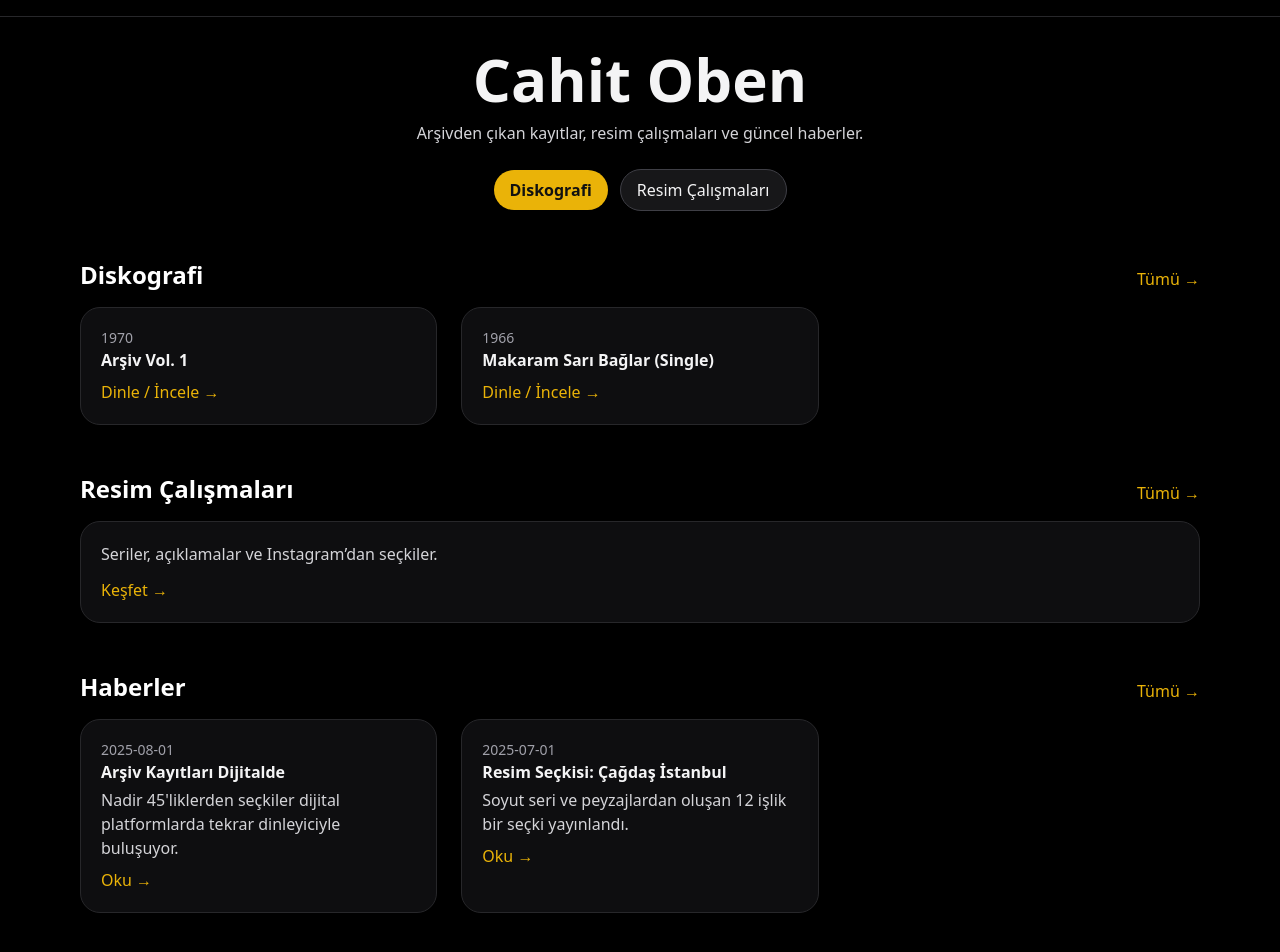
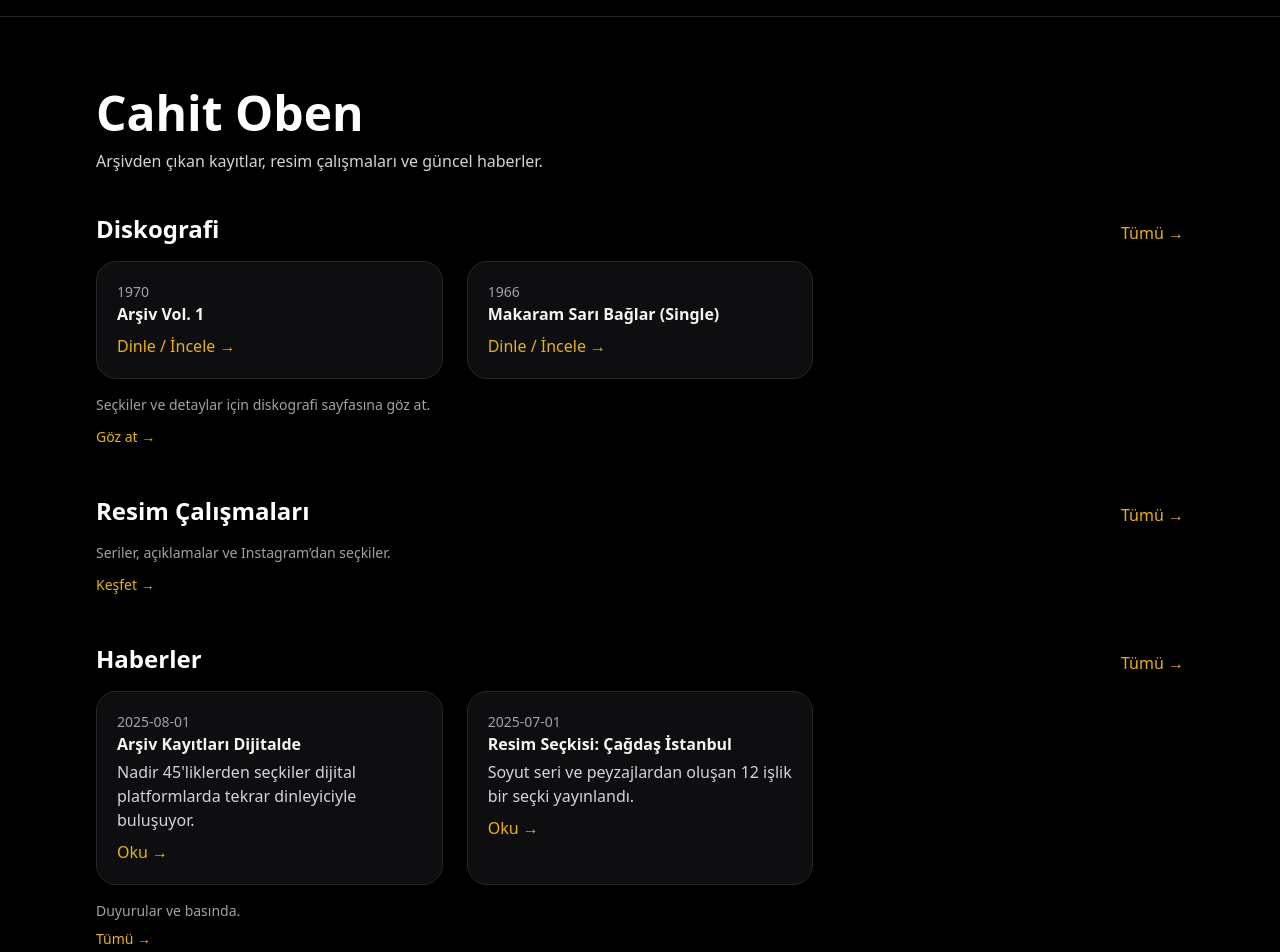
Before and after one commit to mertoben/cahitobenweb, a Next.js app: page / in a window 1280 px wide. Shown: the part 40-992 px from the top of the page. Built offline with nearby package versions, Linux system fonts and the light colour scheme; no server answers.

Commit message:
Update page.tsx

```diff
--- a/app/page.tsx
+++ b/app/page.tsx
@@ -1,57 +1,69 @@
 import Link from "next/link"
+import type { Route } from "next"
 import { ALBUMS } from "@/lib/music"
 import { NEWS } from "@/lib/news"
 
 export const metadata = {
   title: "Cahit Oben — Resmi Site",
-  description: "Diskografi, haberler ve resim çalışmaları."
+  description: "Diskografi, haberler ve resim çalışmaları.",
 }
 
-export default function HomePage(){
-  const featuredAlbums = ALBUMS.slice(0,3)
-  const featuredNews = NEWS.slice(0,3)
+export default function HomePage() {
+  const featuredAlbums = ALBUMS.slice(0, 3)
+  const featuredNews = NEWS.slice(0, 3)
 
   return (
-    <div>
+    <main className="container mx-auto px-4 py-10">
       {/* Hero */}
-      <section className="text-center mb-12">
-        <h1 className="text-4xl md:text-6xl font-semibold">Cahit Oben</h1>
-        <p className="text-zinc-300 mt-3 max-w-2xl mx-auto">
+      <section className="mb-10">
+        <h1 className="text-3xl md:text-5xl font-semibold text-white">Cahit Oben</h1>
+        <p className="text-zinc-300 mt-3 max-w-2xl">
           Arşivden çıkan kayıtlar, resim çalışmaları ve güncel haberler.
         </p>
-        <div className="mt-6 flex items-center justify-center gap-3">
-          <Link href="/discography" className="btn-accent">Diskografi</Link>
-          <Link href="/art" className="btn-ghost">Resim Çalışmaları</Link>
-        </div>
       </section>
 
-      {/* Diskografi */}
+      {/* Diskografi kısa seçki */}
       <section className="mb-12">
         <header className="flex items-end justify-between mb-4">
           <h2 className="text-xl md:text-2xl font-semibold text-white">Diskografi</h2>
-          <Link href="/discography" className="nav-link">Tümü →</Link>
+          <Link href={"/discography" as Route} className="nav-link">Tümü →</Link>
         </header>
 
         <div className="grid md:grid-cols-3 gap-6">
-          {featuredAlbums.map(a => (
+          {featuredAlbums.map((a) => (
             <article key={a.id} className="card">
               <div className="text-sm text-zinc-400">{a.year ?? ""}</div>
               <h3 className="font-semibold">{a.title}</h3>
-              <Link href={`/discography/${a.id}`} className="nav-link mt-2 inline-block">Dinle / İncele →</Link>
+              <Link
+                href={`/discography/${a.id}` as Route}
+                className="nav-link mt-2 inline-block"
+              >
+                Dinle / İncele →
+              </Link>
             </article>
           ))}
         </div>
+
+        <article className="mt-4 text-sm text-zinc-400">
+          <p>Seçkiler ve detaylar için diskografi sayfasına göz at.</p>
+          <Link href={"/discography" as Route} className="inline-block mt-3 nav-link">
+            Göz at →
+          </Link>
+        </article>
       </section>
 
-      {/* Resim Çalışmaları */}
+      {/* Resim çalışmaları kısa seçki */}
       <section className="mb-12">
         <header className="flex items-end justify-between mb-4">
           <h2 className="text-xl md:text-2xl font-semibold text-white">Resim Çalışmaları</h2>
-          <Link href="/art" className="nav-link">Tümü →</Link>
+          <Link href={"/art" as Route} className="nav-link">Tümü →</Link>
         </header>
-        <article className="card">
-          <p className="text-zinc-300">Seriler, açıklamalar ve Instagram’dan seçkiler.</p>
-          <Link href="/art" className="inline-block mt-3 nav-link">Keşfet →</Link>
+
+        <article className="text-sm text-zinc-400">
+          <p>Seriler, açıklamalar ve Instagram’dan seçkiler.</p>
+          <Link href={"/art" as Route} className="inline-block mt-3 nav-link">
+            Keşfet →
+          </Link>
         </article>
       </section>
 
@@ -59,20 +71,32 @@
       <section className="mb-12">
         <header className="flex items-end justify-between mb-4">
           <h2 className="text-xl md:text-2xl font-semibold text-white">Haberler</h2>
-          <Link href="/news" className="nav-link">Tümü →</Link>
+          <Link href={"/news" as Route} className="nav-link">Tümü →</Link>
         </header>
 
         <div className="grid md:grid-cols-3 gap-6">
-          {featuredNews.map(n => (
+          {featuredNews.map((n) => (
             <article key={n.slug} className="card">
               <div className="text-sm text-zinc-400">{n.date}</div>
               <h3 className="font-semibold">{n.title}</h3>
               <p className="text-zinc-300 mt-1">{n.excerpt}</p>
-              <Link href={`/news/${n.slug}`} className="nav-link mt-2 inline-block">Oku →</Link>
+              <Link
+                href={`/news/${n.slug}` as Route}
+                className="nav-link mt-2 inline-block"
+              >
+                Oku →
+              </Link>
             </article>
           ))}
         </div>
+
+        <article className="mt-4 text-sm text-zinc-400">
+          <p>Duyurular ve basında.</p>
+          <Link href={"/news" as Route} className="inline-block mt-2 nav-link">
+            Tümü →
+          </Link>
+        </article>
       </section>
-    </div>
+    </main>
   )
 }
```
